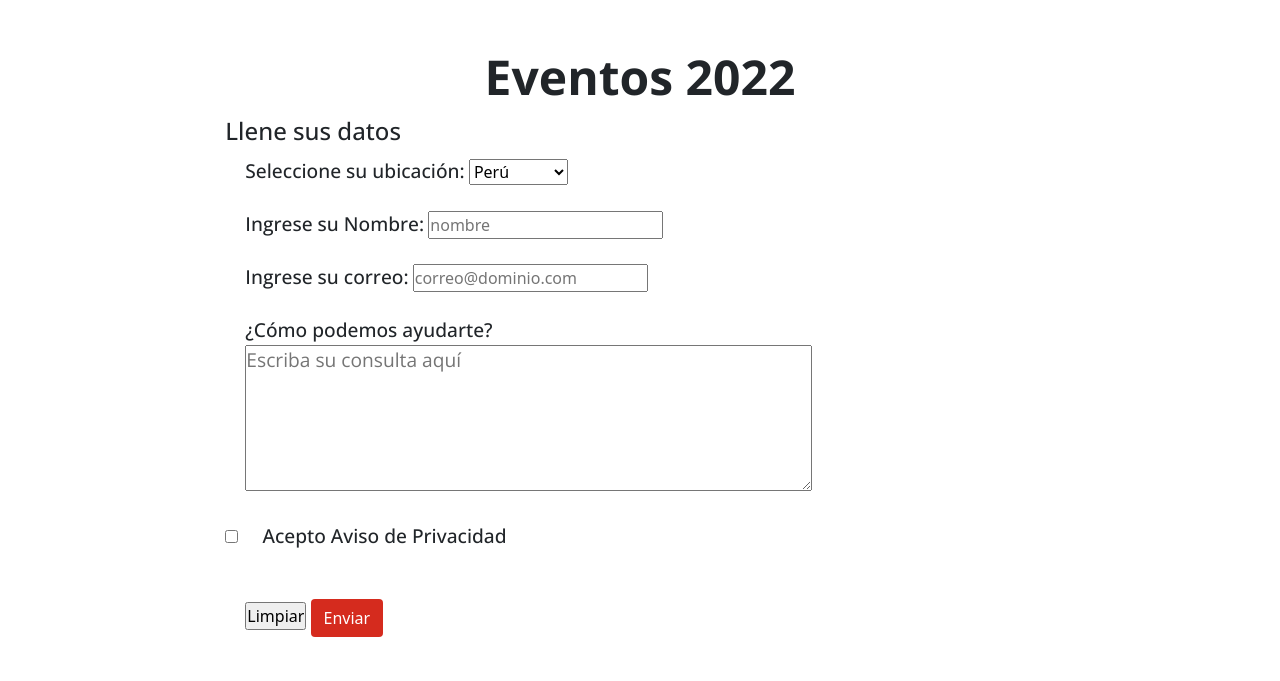
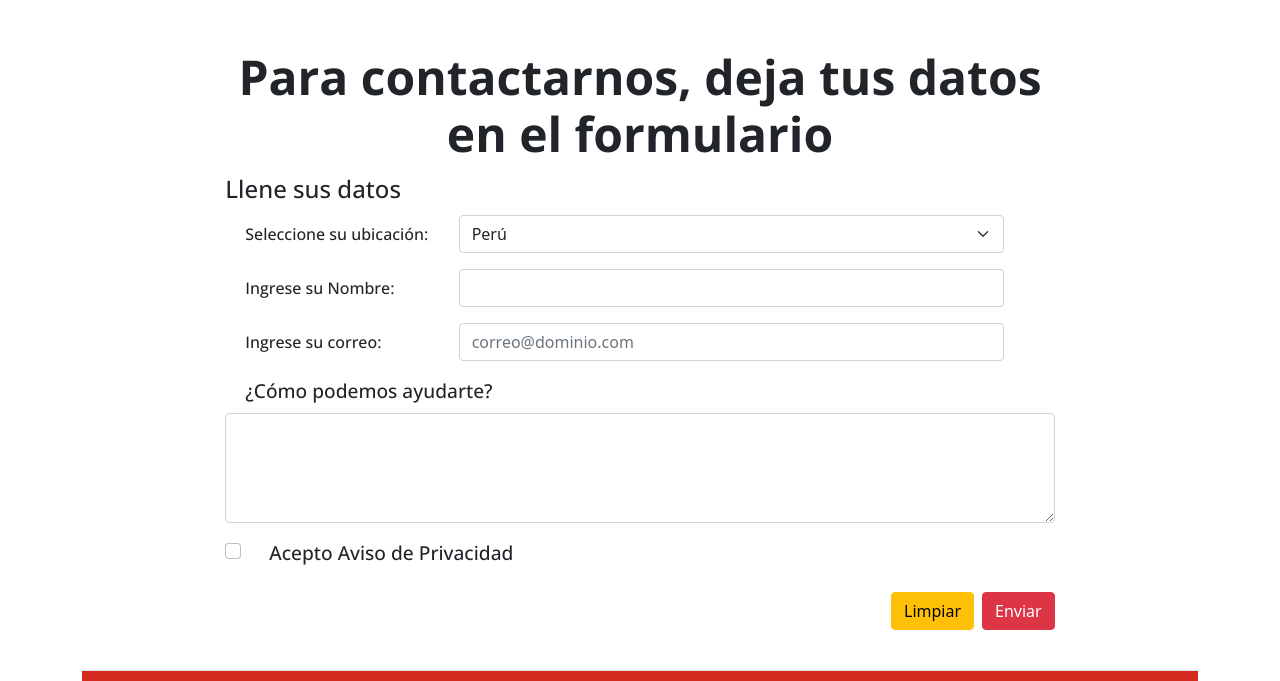
Before and after one commit to DavidSanchezR/TurismoPeru-DavidSanchez, a plain HTML site: page pages/contacto.html in a window 1280 px wide. Shown: the part 812-1493 px from the top of the page. Drawn offline with nearby package versions, Linux system fonts and the light colour scheme.

Commit message:
ajustes de formulario

```diff
--- a/css/style.css
+++ b/css/style.css
@@ -269,7 +269,7 @@ fieldset label {
     margin-bottom: 2rem;
 }
 
-.botones {
+/* .botones {
     margin-left: 20px;
     margin-bottom: 1.5rem;
 }
@@ -277,7 +277,7 @@ fieldset label {
 .btn {
     background-color: #D52B1E;
     color: white;
-}
+} */
 
 #contenedor_mapa iframe,
 .experiencia_contenedor img
--- a/pages/contacto.html
+++ b/pages/contacto.html
@@ -95,17 +95,19 @@
 
             <div class="col-8 d-flex flex-column mt-5">
                 <div class="seccion__titulo">
-                    <h1 class="titulo">Eventos 2022</h1>
+                    <h1 class="titulo">Para contactarnos, deja tus datos en el formulario</h1>
                 </div>
                 <div class="row justify-content-center mb-3">
 
-                    <form action="" method="get" enctype="text/plain" class="formulario">
+                    <form action="" method="get" enctype="text/plain">
+
                         <fieldset>
+
                             <legend>Llene sus datos</legend>
-                            <br>
-                            <div>
-                                <label for="ubicacion">Seleccione su ubicación: </label>
-                                <select id="ubicacion">
+                            <div class="mb-3 row">
+                                <label for="ubicacion" class="col-sm-3 col-form-label">Seleccione su ubicación: </label>
+                                <div class="col-sm-8">
+                                    <select id="ubicacion"  class="form-select" aria-label="Default select example">
                                         <option value="PE"> Perú</option>
                                         <option value="AR"> Argetina</option>
                                         <option value="BO"> Bolivia</option>
@@ -117,32 +119,39 @@
                                         <option value="VE"> Venezuela</option>
                                     </select>
                                 </div>
-                            <br>
-                            <div>
-                                <label for="nombre">Ingrese su Nombre: </label>
-                                <input id="nombre" type="text" placeholder="nombre">
                             </div>
-                            <br>
-                            <div>
-                                <label for="correo">Ingrese su correo: </label>
-                                <input id="correo" type="email" placeholder="correo@dominio.com">
+
+                            <div class="mb-3 row">
+                                <label for="nombre" class="col-sm-3 col-form-label">Ingrese su Nombre:</label>
+                                <div class="col-sm-8">
+                                  <input type="text" class="form-control" id="nombre">
                                 </div>
-                            <br>
-                            <div>
-                                <label for="info">¿Cómo podemos ayudarte?</legelabelnd>
-                                    <textarea id="info" maxlength="300" rows="5" cols="50"
-                                        placeholder="Escriba su consulta aquí"></textarea>
                             </div>
-                            <br>
-                            <div>
-                                <input type="checkbox" name="aceptarPrivadidad" value="1">
-                                <label for="aceptarPrivadidad">Acepto Aviso de Privacidad</label>
+
+                            <div class="mb-3 row">
+                                <label for="correo" class="col-sm-3 col-form-label">Ingrese su correo:</label>
+                                <div class="col-sm-8">
+                                  <input type="email" class="form-control" id="correo" placeholder="correo@dominio.com">
                                 </div>
-                            <br><br>
-                            <div class="botones">
-                                <input type="reset" value="Limpiar">
-                                <input class="btn" type="submit" value="Enviar">
                             </div>
+
+                            <div class="mb-3">
+                                <label for="info" class="form-label">¿Cómo podemos ayudarte?</label>
+                                <textarea class="form-control" id="info" rows="4"></textarea>
+                            </div>
+
+                            <div class="form-check">
+                                <input class="form-check-input" type="checkbox" value="" id="aceptarPrivadidad">
+                                <label class="form-check-label" for="aceptarPrivadidad">
+                                    Acepto Aviso de Privacidad
+                                </label>
+                              </div>
+
+                            <div class="mt-4 d-flex justify-content-end">
+                                <button type="reset" class="btn btn-warning">Limpiar</button>
+                                <button type="button" class="btn btn-danger ms-2">Enviar</button>
+                            </div>
+
                         </fieldset>
                     </form>
 
```
Lines whose indentation alone changed are shown as unchanged.
